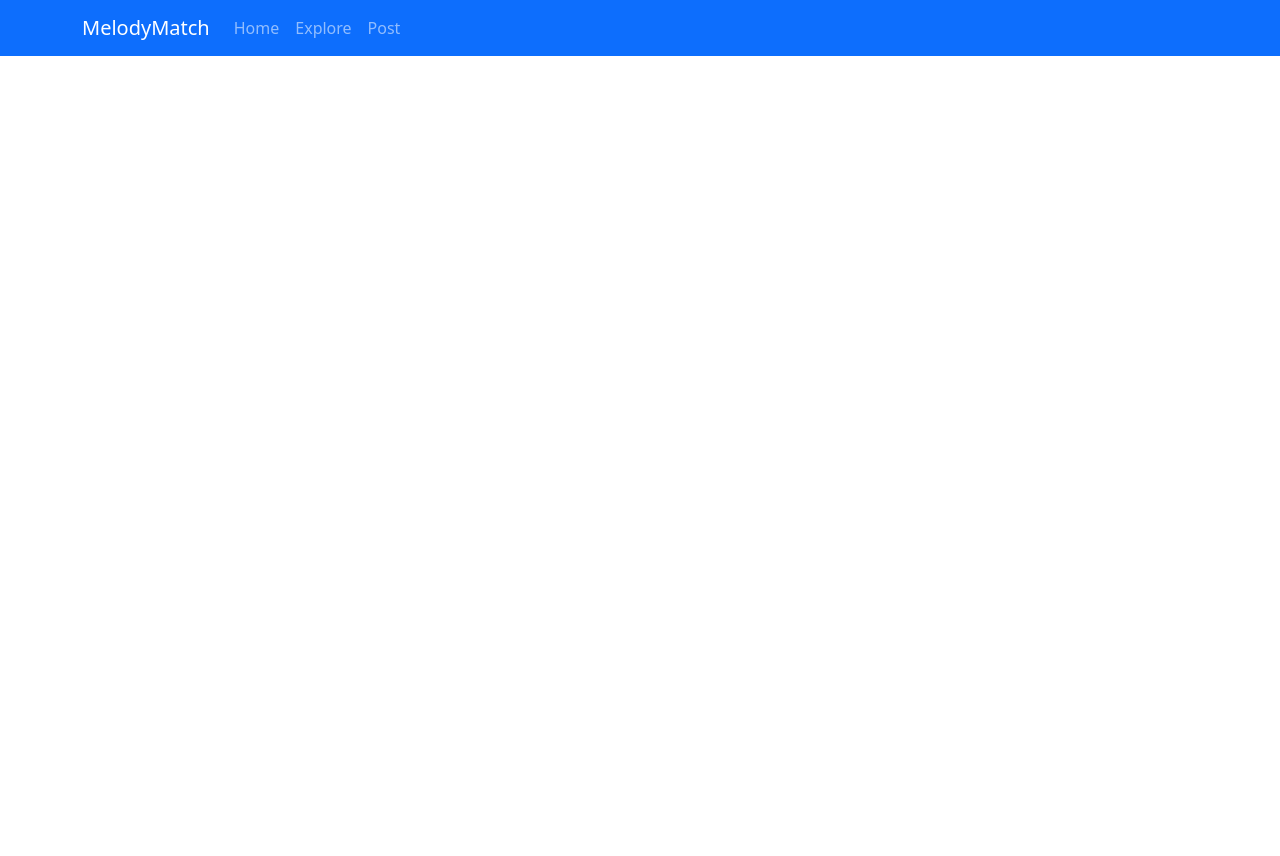
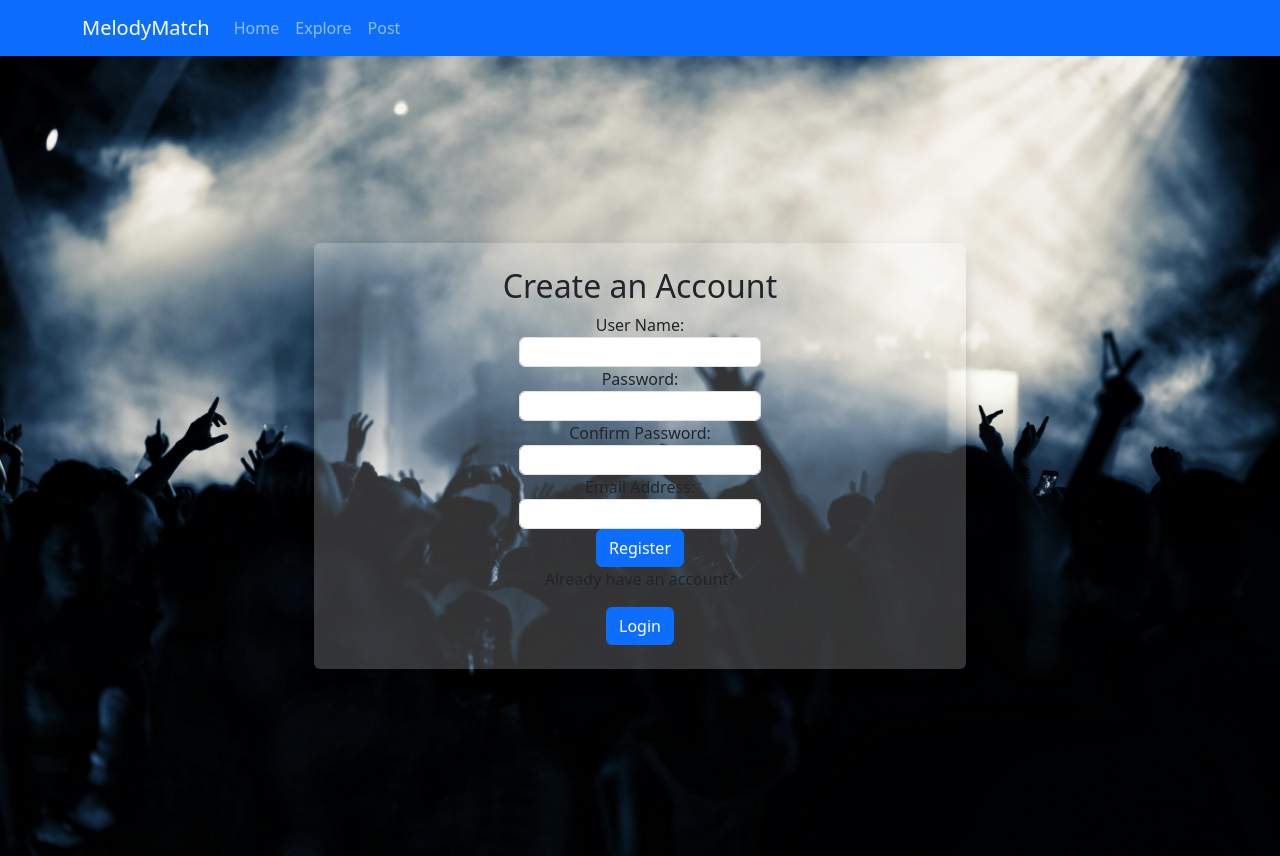
Before and after one commit to EmmanuellaOsikoya/ProfessionalPracticeInIT, a React (Create React App) app: page / in a window 1280 px wide. Before the commit the page ends 800 px from the top, so only its background shows below. Built offline with nearby package versions, Linux system fonts and the light colour scheme; no server answers.

Commit message:
Default page when the app is run is now the Account page where the user creates an account

```diff
--- a/src/App.js
+++ b/src/App.js
@@ -16,6 +16,7 @@ function App() {
       <Router>
         <Navigation/>
         <Routes>
+          <Route path="/" element={<Account/>} />
           <Route path="/home" element={<ProtectedRoute><Main/></ProtectedRoute>}/>
           <Route path="/explore" element={<ProtectedRoute><Explore /></ProtectedRoute>} />
           <Route path="/create" element={<ProtectedRoute><Create /></ProtectedRoute>} />
```
